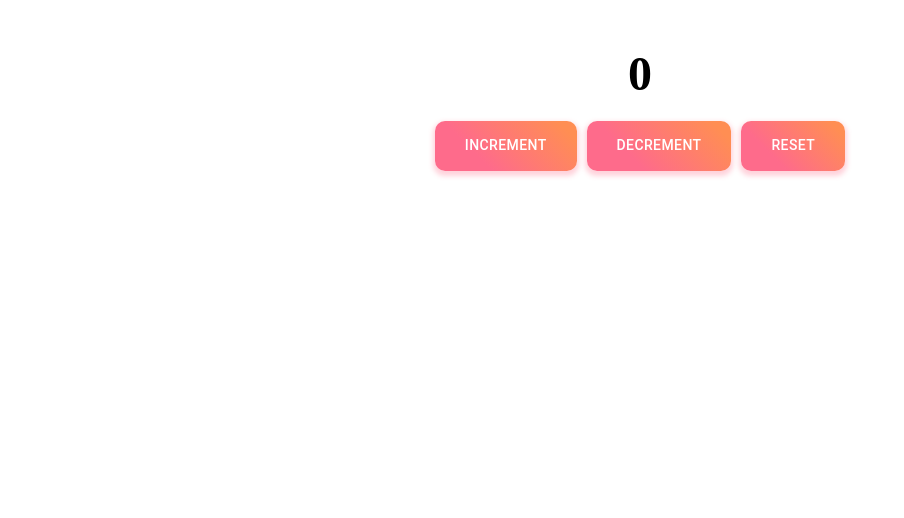
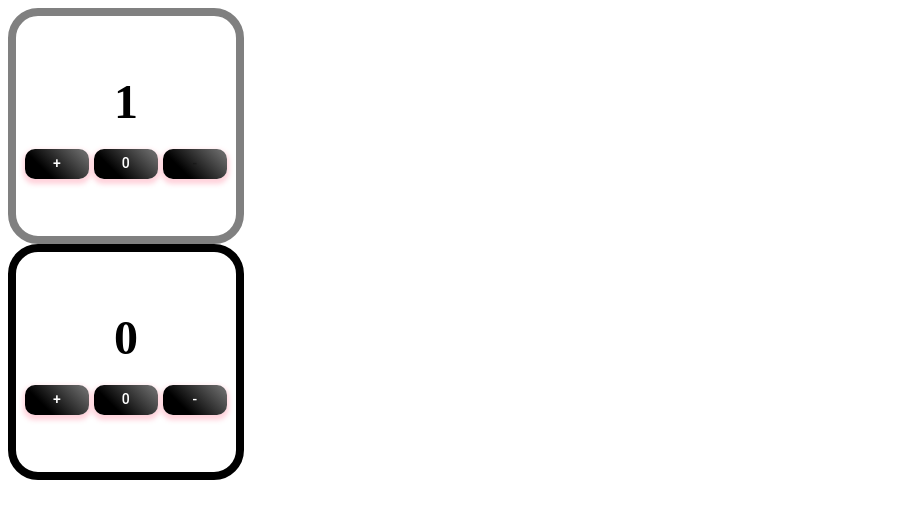
Before and after one commit to EvacToha/react-tasks, a React app: page / in a window 1280 px wide. Shown: the top 518 px of the page, without its empty margins (0-904 px from the left). Built offline with nearby package versions, Linux system fonts and the light colour scheme.

Commit message:
add parent counter

```diff
--- a/containers/CounterContainer.tsx
+++ b/containers/CounterContainer.tsx
@@ -1,47 +1,23 @@
-import React, { ReactNode } from "react";
+import React, {memo} from "react";
 
 import Counter from '../views/Counter/index';
 
-interface CounterState {
+interface CounterContainerProps {
     count: number;
+    reset: () => void;
+    increment: () => void;
+    decrement: () => void;
 }
 
-interface CounterContainerProps {}
+const CounterContainer = memo(({count, increment, decrement, reset} : CounterContainerProps) => {
 
-export default class CounterContainer extends React.Component<CounterContainerProps, CounterState> {
-    constructor(props : any) {
-        super(props);
-        this.state = {
-            count: 0
-        };
-    }
+    return <Counter
+        count={count}
+        onIncrement={increment}
+        onDecrement={decrement}
+        onReset={reset}
 
-    increment = () => {
-        this.setState(prevState => {
-            return ({
-                count: prevState.count + 1
-            });
-        });
-    };
+    />;
+});
 
-    decrement = () => {
-        this.setState(prevState => ({
-            count: prevState.count - 1
-        }));
-    };
-
-    reset = () => {
-        this.setState({
-            count: 0
-        })
-    };
-
-    render()  {
-        return <Counter
-            count={this.state.count}
-            onIncrement={this.increment}
-            onDecrement={this.decrement}
-            onReset={this.reset}
-        />;
-    }
-}
+export default CounterContainer;
--- /dev/null
+++ b/containers/CounterManagerContainer.tsx
@@ -0,0 +1,62 @@
+import {useState, useMemo} from "react";
+
+import CounterContainer from "./CounterContainer";
+import ParentCounterContainer from "./ParentCounterContainer";
+import GridCounters from "../views/GridCounters";
+
+
+interface CounterHandler {
+    increment(): void;
+    decrement(): void;
+    reset(): void;
+}
+
+const CounterManagerContainer = () => {
+    const [counters, setCounters] = useState<number[]>([0]);
+
+
+    // это жалкие попытки мемоизировать обработчики, но все равно при изменении одного счетчика, меняется весь массив, потому и обработчики создаются каждый раз.
+    const counterHandlers = useMemo(() => {
+
+        const handlers : CounterHandler[] = counters.map((_, index) => (
+            {
+                increment: () => setCounters(prev => [...prev].map((val, inx) => inx === index ? val + 1 : val)),
+                decrement: () => setCounters(prev => [...prev].map((val, inx) => inx === index ? val - 1 : val)),
+                reset: () => setCounters(prev => [...prev].map((val, inx) => inx === index ? 0 : val)),
+            })
+        );
+
+        return handlers;
+    },[counters]);
+
+    const addCounters = ()=> {
+        setCounters((prev) => [...prev, 0].map((item,inx) => inx & 1 ? item + 1 : item) );
+    };
+
+    const removeCounters = () => {
+        setCounters((prev) => [...prev].slice(0, -1).map((item,inx) => inx & 1 ? item : item - 1));
+    };
+
+    const resetCounters = () => {
+        setCounters([0]);
+    };
+
+    return <>
+        <ParentCounterContainer count={counters.length} addCounters={addCounters} removeCounters={removeCounters} resetCounters={resetCounters} />
+        <GridCounters>
+            {
+                counters.map((value, index) =>
+                    <CounterContainer key={index}
+                                      count={value}
+                                      increment={counterHandlers[index].increment}
+                                      reset={counterHandlers[index].reset}
+                                      decrement={counterHandlers[index].decrement}
+                    />
+                )
+            }
+        </GridCounters>
+
+    </>
+}
+
+export default CounterManagerContainer;
--- /dev/null
+++ b/containers/ParentCounterContainer.tsx
@@ -0,0 +1,25 @@
+import React from "react";
+
+import Counter from '../views/Counter/index';
+
+interface ParentCounterContainerProps {
+    count: number;
+    resetCounters: () => void;
+    addCounters: () => void;
+    removeCounters: () => void;
+}
+
+
+const ParentCounterContainer = ({count, resetCounters,addCounters, removeCounters} : ParentCounterContainerProps) => {
+
+    return <Counter
+        count={count}
+        onIncrement={addCounters}
+        onDecrement={removeCounters}
+        onReset={resetCounters}
+        disabled={count === 1}
+        isParent={true}
+    />;
+
+}
+export default ParentCounterContainer;
--- a/src/App.tsx
+++ b/src/App.tsx
@@ -1,9 +1,9 @@
 import React from "react"
 
-import CounterContainer from "../containers/CounterContainer";
+import CounterManagerContainer from "../containers/CounterManagerContainer";
 
 const App = () => {
-    return <CounterContainer/>
+    return <CounterManagerContainer />
 }
 
 export default App;
--- a/views/Counter/index.tsx
+++ b/views/Counter/index.tsx
@@ -1,5 +1,6 @@
 import React from "react";
 import {MyButton, CounterContainer, CounterDisplay, ButtonsContainer} from './styles';
+
 
 
 interface CounterProps {
@@ -7,16 +8,20 @@ interface CounterProps {
     onIncrement: () => void;
     onDecrement: () => void;
     onReset: () => void;
+    disabled?: boolean;
+    isParent?: boolean;
 }
 
-const Counter= ({onIncrement, onDecrement, onReset, count} : CounterProps)  => {
+const Counter= ({onIncrement, onDecrement, onReset, count, disabled, isParent} : CounterProps)  => {
+    const parentStyle = isParent ? {border: "8px solid gray"} : {};
+
     return <>
-        <CounterContainer>
+        <CounterContainer style={parentStyle}>
             <CounterDisplay> {count} </CounterDisplay>
             <ButtonsContainer>
-                <MyButton onClick={onIncrement}>Increment</MyButton>
-                <MyButton onClick={onDecrement}>Decrement</MyButton>
-                <MyButton onClick={onReset}>Reset</MyButton>
+                <MyButton onClick={onIncrement}>+</MyButton>
+                <MyButton onClick={onReset}>0</MyButton>
+                <MyButton disabled={disabled} onClick={onDecrement}>-</MyButton>
             </ButtonsContainer>
         </CounterContainer>
     </>
--- a/views/Counter/styles.ts
+++ b/views/Counter/styles.ts
@@ -8,6 +8,10 @@ const CounterContainer = styled('div')({
     alignItems: 'center',
     justifyContent: 'center',
     height: '200px',
+    width: '200px',
+    border: '8px solid black',
+    borderRadius: '30px',
+    padding: '10px',
 });
 
 const CounterDisplay = styled('div')({
@@ -19,16 +23,17 @@ const CounterDisplay = styled('div')({
 const ButtonsContainer = styled('div')({
     display: 'flex',
     justifyContent: 'center',
-    gap: '10px',
+    gap: '5px',
 });
 
 const MyButton = styled(Button)({
-    background: 'linear-gradient(45deg, #FE6B8B 30%, #FF8E53 90%)',
+    background: 'linear-gradient(45deg, #000000 30%, #666666 90%)',
     borderRadius: 10,
     border: 0,
     color: 'white',
-    height: 50,
-    padding: '0 30px',
+    height: '30px',
+    width: '20px',
+    padding: '0 10px',
     boxShadow: '0 3px 5px 2px rgba(255, 105, 135, .3)',
 });
 export  {MyButton, CounterDisplay, CounterContainer, ButtonsContainer};
--- /dev/null
+++ b/views/GridCounters/index.tsx
@@ -0,0 +1,12 @@
+import React from 'react';
+import {GridContainer} from './styles';
+
+const GridCounters = ({ children }: { children: React.ReactNode }) => {
+    return (
+        <GridContainer>
+            {children}
+        </GridContainer>
+    );
+};
+
+export default GridCounters;
--- /dev/null
+++ b/views/GridCounters/styles.ts
@@ -0,0 +1,12 @@
+import { styled } from "@mui/system";
+
+const GridContainer = styled('div')({
+    display: 'flex',
+    flexDirection: 'row',
+    gap: '16px',
+    flexWrap: 'wrap',
+    justifyContent: 'flex-start',
+
+});
+
+export  {GridContainer};
```
